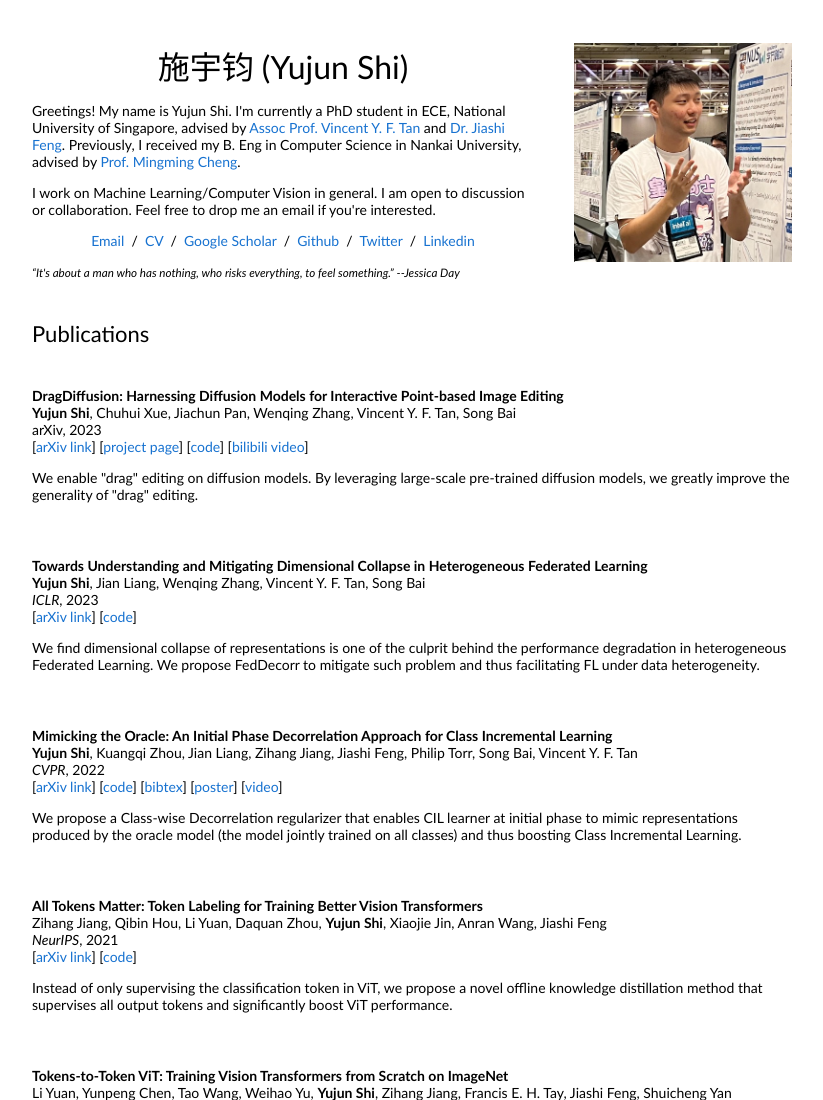
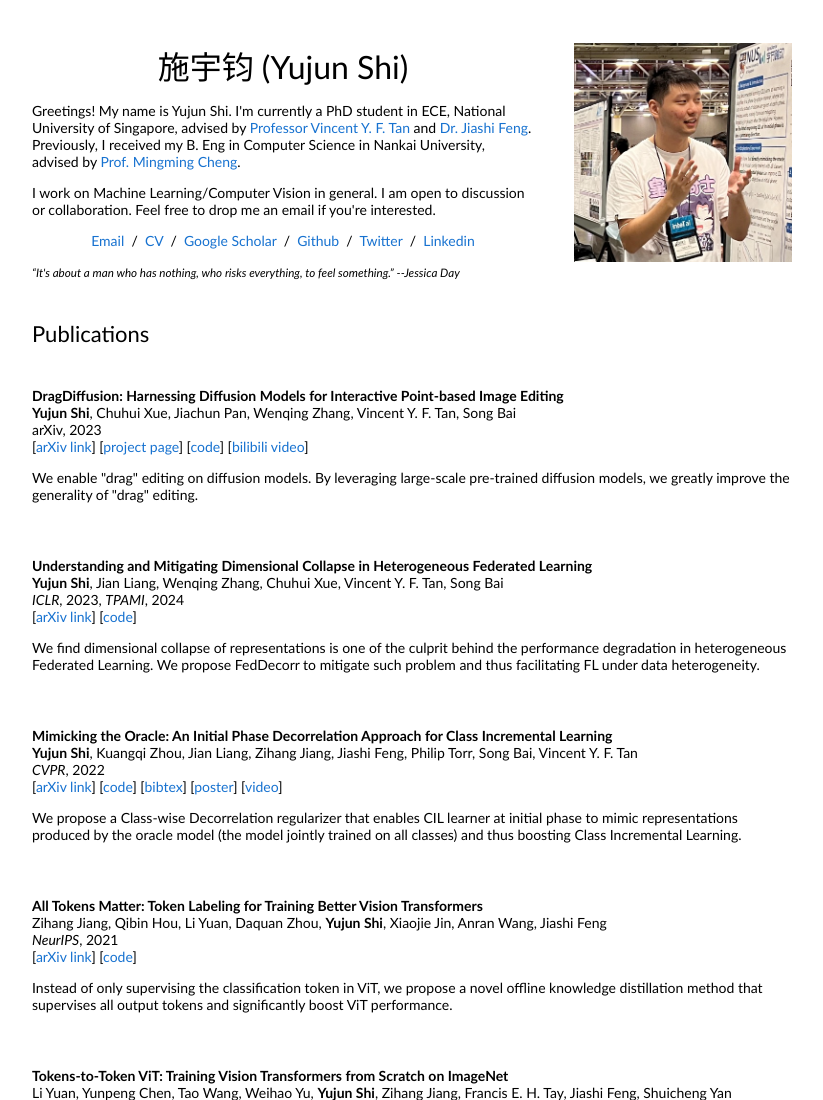
Before and after one commit to Yujun-Shi/Yujun-Shi.github.io, a plain HTML site: page index.html in a window 1280 px wide. Shown: the top 1100 px of the page, without its empty margins (228-1051 px from the left). Drawn offline with Linux system fonts and the light colour scheme.

Commit message:
update profile

```diff
--- a/index.html
+++ b/index.html
@@ -28,7 +28,7 @@
               <p>
                 Greetings! My name is Yujun Shi.
                 I'm currently a PhD student in ECE, National University of Singapore,
-                advised by <a href="https://vyftan.github.io/index.html">Assoc Prof. Vincent Y. F. Tan</a>
+                advised by <a href="https://vyftan.github.io/index.html">Professor Vincent Y. F. Tan</a>
                 and <a href="https://sites.google.com/site/jshfeng/home">Dr. Jiashi Feng</a>.
                 Previously, I received my B. Eng in Computer Science in Nankai University, advised by <a href="https://mmcheng.net/cmm/">Prof. Mingming Cheng</a>.
               </p>
@@ -94,15 +94,16 @@
 
         <table style="width:100%;border:0px;border-spacing:0px;border-collapse:separate;margin-right:auto;margin-left:auto;"><tbody>
           <td style="padding:20px;width:100%;vertical-align:middle">
-            <papertitle>Towards Understanding and Mitigating Dimensional Collapse in Heterogeneous Federated Learning</papertitle>
+            <papertitle>Understanding and Mitigating Dimensional Collapse in Heterogeneous Federated Learning</papertitle>
             <br>
             <strong>Yujun Shi</strong>,
             Jian Liang,
             Wenqing Zhang,
+            Chuhui Xue,
             Vincent Y. F. Tan,
             Song Bai
             <br>
-            <em>ICLR</em>, 2023
+            <em>ICLR</em>, 2023, <em>TPAMI</em>, 2024
             <br>
             [<a href="https://arxiv.org/abs/2210.00226">arXiv link</a>]
             [<a href="https://github.com/Yujun-Shi/FedCLS">code</a>]
```
